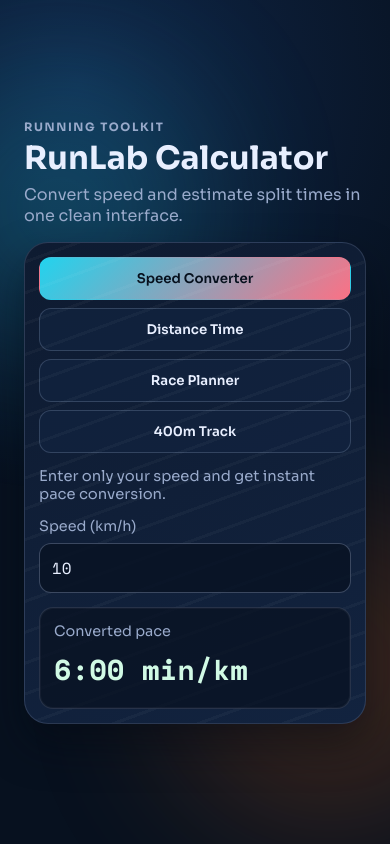
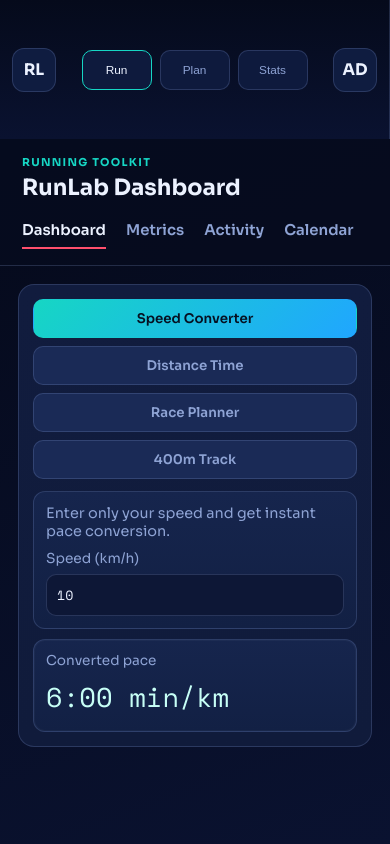
Before and after one commit to Adinamo/VC, a plain HTML site: page index.html in a window 390 px wide. Drawn offline with nearby package versions, Linux system fonts and the light colour scheme.

Commit message:
Redesign UI to COROS-style dashboard layout

```diff
--- a/index.html
+++ b/index.html
@@ -3,24 +3,40 @@
 <head>
   <meta charset="UTF-8" />
   <meta name="viewport" content="width=device-width, initial-scale=1.0" />
-  <title>RunLab Calculator</title>
+  <title>RunLab Dashboard</title>
   <link rel="preconnect" href="https://fonts.googleapis.com" />
   <link rel="preconnect" href="https://fonts.gstatic.com" crossorigin />
   <link href="https://fonts.googleapis.com/css2?family=Sora:wght@400;600;700&family=Space+Mono:wght@400;700&display=swap" rel="stylesheet" />
-  <link rel="stylesheet" href="style.css?v=20260212-5" />
+  <link rel="stylesheet" href="style.css?v=20260212-6" />
 </head>
 <body>
-  <div class="bg-glow bg-glow-1"></div>
-  <div class="bg-glow bg-glow-2"></div>
+  <div class="app-shell">
+    <aside class="sidebar">
+      <div class="brand">RL</div>
+      <nav class="side-nav" aria-label="Sidebar">
+        <button class="side-btn active" type="button">Run</button>
+        <button class="side-btn" type="button">Plan</button>
+        <button class="side-btn" type="button">Stats</button>
+      </nav>
+      <div class="side-user">AD</div>
+    </aside>
 
-  <main class="app">
-    <header class="hero">
+    <div class="main-area">
+      <header class="topbar">
+        <div class="title-wrap">
           <p class="kicker">running toolkit</p>
-      <h1>RunLab Calculator</h1>
-      <p>Convert speed and estimate split times in one clean interface.</p>
+          <h1>RunLab Dashboard</h1>
+        </div>
+        <nav class="top-nav" aria-label="Primary">
+          <a href="#" class="top-link active">Dashboard</a>
+          <a href="#" class="top-link">Metrics</a>
+          <a href="#" class="top-link">Activity</a>
+          <a href="#" class="top-link">Calendar</a>
+        </nav>
       </header>
 
-    <section class="panel">
+      <main class="content">
+        <section class="panel" data-theme="converter">
           <div class="tabs" role="tablist" aria-label="Calculator tabs">
             <button class="tab active" data-tab="converter" role="tab" aria-selected="true">Speed Converter</button>
             <button class="tab" data-tab="distance" role="tab" aria-selected="false">Distance Time</button>
@@ -29,26 +45,27 @@
           </div>
 
           <div id="converter" class="tab-panel active" role="tabpanel">
+            <div class="card">
               <p class="panel-note">Enter only your speed and get instant pace conversion.</p>
               <div class="field">
                 <label for="speed-input">Speed (km/h)</label>
                 <input id="speed-input" type="text" inputmode="decimal" value="10" />
               </div>
-
-        <div class="result-card">
+            </div>
+            <div class="card result-card">
               <p class="result-label">Converted pace</p>
               <p id="pace-output" class="result-value">6:00 min/km</p>
             </div>
           </div>
 
           <div id="distance" class="tab-panel" role="tabpanel" hidden>
+            <div class="card">
               <p class="panel-note">Pick distance and pace, then get your target finish time.</p>
               <div class="field">
                 <label for="distance-range">Distance (meters): <span id="distance-value">330</span>m</label>
                 <input id="distance-range" type="range" min="0" max="1000" step="10" value="330" />
                 <input id="distance-input" type="text" inputmode="numeric" value="330" />
               </div>
-
               <div class="pace-group">
                 <div class="field">
                   <label for="pace-minutes">Pace min/km (minutes)</label>
@@ -59,8 +76,8 @@
                   <input id="pace-seconds" type="text" inputmode="numeric" value="0" />
                 </div>
               </div>
-
-        <div class="result-card">
+            </div>
+            <div class="card result-card">
               <p class="result-label">Estimated time</p>
               <p id="time-output" class="result-value">1:19</p>
               <p id="time-output-detail" class="result-detail">Distance and pace summary appears here.</p>
@@ -68,8 +85,8 @@
           </div>
 
           <div id="race" class="tab-panel" role="tabpanel" hidden>
+            <div class="card">
               <p class="panel-note">Build your race strategy with one of the two planning modes.</p>
-
               <div class="field">
                 <label for="race-distance-km">Race distance (km)</label>
                 <input id="race-distance-km" type="text" inputmode="decimal" value="5" list="race-presets" />
@@ -85,7 +102,6 @@
                   <option value="42.2"></option>
                 </datalist>
               </div>
-
               <div class="field">
                 <label for="race-mode">Calculation mode</label>
                 <select id="race-mode">
@@ -93,7 +109,6 @@
                   <option value="pace-to-goal">Desired pace -> estimated goal time</option>
                 </select>
               </div>
-
               <p id="race-mode-note" class="mode-note">Enter your target finish time and see the pace you need.</p>
 
               <div id="goal-time-group" class="race-mode-panel pace-group">
@@ -121,8 +136,8 @@
                   <input id="target-pace-seconds" type="text" inputmode="numeric" value="0" />
                 </div>
               </div>
-
-        <div class="result-card">
+            </div>
+            <div class="card result-card">
               <p class="result-label">Race result</p>
               <p id="race-output" class="result-value">5:00 min/km</p>
               <p id="race-output-detail" class="result-detail">Required pace for 5km in 25:00.</p>
@@ -130,8 +145,8 @@
           </div>
 
           <div id="track" class="tab-panel" role="tabpanel" hidden>
-        <p class="panel-note">Simulate one 400m lap with split checkpoints at every 100m.</p>
-
+            <div class="card">
+              <p class="panel-note">Simulate one track workout with split checkpoints.</p>
               <div class="field">
                 <label for="track-distance">Target distance (meters)</label>
                 <input id="track-distance" type="text" inputmode="numeric" value="400" list="track-distance-presets" />
@@ -147,7 +162,6 @@
                   <option value="5000"></option>
                 </datalist>
               </div>
-
               <div class="pace-group">
                 <div class="field">
                   <label for="track-pace-minutes">Pace min/km (minutes)</label>
@@ -158,14 +172,15 @@
                   <input id="track-pace-seconds" type="text" inputmode="numeric" value="0" />
                 </div>
               </div>
+            </div>
 
-        <div class="result-card">
+            <div class="card result-card">
               <p class="result-label">Target result</p>
               <p id="track-lap-output" class="result-value">2:24</p>
               <p id="track-lap-detail" class="result-detail">Based on 6:00 min/km pace.</p>
             </div>
 
-        <div class="track-stage">
+            <div class="card track-stage">
               <svg id="track-svg" viewBox="0 0 520 260" role="img" aria-label="400m running track">
                 <g id="track-lanes">
                   <path class="track-lane" d="M 60 20 H 460 A 110 110 0 0 1 460 240 H 60 A 110 110 0 0 1 60 20 Z"></path>
@@ -183,7 +198,7 @@
                 <p class="result-label">Live simulation clock</p>
                 <p id="track-live-time" class="result-value">0:00.0</p>
                 <button id="track-start-btn" type="button">Start Animation</button>
-            <p class="result-detail">Animation is accelerated so you can see splits quickly.</p>
+                <p class="result-detail">Animation is accelerated so you can read splits quickly.</p>
               </div>
             </div>
 
@@ -191,7 +206,9 @@
           </div>
         </section>
       </main>
+    </div>
+  </div>
 
-  <script src="script.js?v=20260212-5"></script>
+  <script src="script.js?v=20260212-6"></script>
 </body>
 </html>
--- a/style.css
+++ b/style.css
@@ -1,13 +1,14 @@
 :root {
-  --bg: #07111f;
-  --panel: #0e1b31;
-  --panel-soft: #12233f;
-  --text: #e8efff;
-  --muted: #99aacb;
-  --accent: #22d3ee;
-  --accent-2: #f97316;
-  --ok: #34d399;
-  --shadow: 0 20px 40px rgba(4, 10, 20, 0.5);
+  --bg: #060b1f;
+  --bg-soft: #0b1430;
+  --panel: #111c3e;
+  --card: #16254d;
+  --line: rgba(136, 160, 216, 0.22);
+  --text: #ecf2ff;
+  --muted: #8ea3d4;
+  --theme-accent: #16d6c4;
+  --theme-accent-2: #20a6ff;
+  --theme-highlight: #c7fff6;
 }
 
 * {
@@ -19,178 +20,202 @@ body {
   min-height: 100vh;
   font-family: "Sora", sans-serif;
   color: var(--text);
-  background: radial-gradient(circle at 20% 10%, #10274a 0%, var(--bg) 50%),
-    linear-gradient(160deg, #07111f 0%, #0d1a2e 100%);
+  background: linear-gradient(160deg, #040817 0%, #0a1230 100%);
+}
+
+.app-shell {
+  min-height: 100vh;
+  display: grid;
+  grid-template-columns: 72px 1fr;
+}
+
+.sidebar {
+  background: linear-gradient(180deg, #050a1b 0%, #0a1230 100%);
+  border-right: 1px solid var(--line);
+  display: grid;
+  grid-template-rows: auto 1fr auto;
+  padding: 12px 10px;
+  gap: 18px;
+}
+
+.brand,
+.side-user {
+  width: 44px;
+  height: 44px;
+  border-radius: 12px;
   display: grid;
   place-items: center;
-  padding: 24px;
-  overflow-x: hidden;
+  font-weight: 700;
+  margin: 0 auto;
+  background: #0f1c40;
+  border: 1px solid var(--line);
 }
 
-.bg-glow {
-  position: fixed;
-  border-radius: 999px;
-  filter: blur(80px);
-  opacity: 0.22;
-  pointer-events: none;
+.side-nav {
+  display: grid;
+  gap: 10px;
+  align-content: start;
 }
 
-.bg-glow-1 {
-  width: 280px;
-  height: 280px;
-  background: #22d3ee;
-  left: -80px;
-  top: 8%;
+.side-btn {
+  border: 1px solid var(--line);
+  background: #0e1a3d;
+  color: var(--muted);
+  border-radius: 10px;
+  height: 40px;
+  font-size: 0.74rem;
+  cursor: pointer;
 }
 
-.bg-glow-2 {
-  width: 320px;
-  height: 320px;
-  background: #f97316;
-  right: -100px;
-  bottom: 2%;
+.side-btn.active {
+  color: var(--text);
+  border-color: var(--theme-accent);
 }
 
-.app {
-  width: min(760px, 100%);
-  position: relative;
-  z-index: 1;
+.main-area {
+  display: grid;
+  grid-template-rows: auto 1fr;
 }
 
-.hero {
-  margin-bottom: 16px;
-  animation: rise 0.5s ease;
+.topbar {
+  border-bottom: 1px solid var(--line);
+  padding: 16px 22px;
+  display: grid;
+  grid-template-columns: auto 1fr;
+  gap: 20px;
+  align-items: end;
+  background: rgba(6, 12, 31, 0.9);
 }
 
 .kicker {
   margin: 0;
   text-transform: uppercase;
-  letter-spacing: 0.14em;
-  color: var(--accent);
-  font-size: 0.72rem;
+  letter-spacing: 0.12em;
+  font-size: 0.68rem;
+  color: var(--theme-accent);
   font-weight: 700;
 }
 
-.hero h1 {
-  margin: 8px 0;
-  font-size: clamp(2rem, 6vw, 3.2rem);
-  line-height: 1.05;
+.title-wrap h1 {
+  margin: 4px 0 0;
+  font-size: 1.4rem;
 }
 
-.hero p {
-  margin: 0;
+.top-nav {
+  justify-self: end;
+  display: flex;
+  gap: 20px;
+  flex-wrap: wrap;
+}
+
+.top-link {
   color: var(--muted);
+  text-decoration: none;
+  font-weight: 600;
+  font-size: 0.93rem;
+  padding-bottom: 8px;
+  border-bottom: 2px solid transparent;
+}
+
+.top-link.active {
+  color: var(--text);
+  border-bottom-color: #ff4f6d;
+}
+
+.content {
+  padding: 18px;
 }
 
 .panel {
-  --theme-accent: #22d3ee;
-  --theme-accent-2: #f97316;
-  --theme-highlight: #d1fae5;
-  position: relative;
-  background: linear-gradient(155deg, var(--panel) 0%, var(--panel-soft) 100%);
-  border: 1px solid rgba(153, 170, 203, 0.2);
-  border-radius: 24px;
-  padding: 18px;
-  box-shadow: var(--shadow);
-  animation: rise 0.7s ease;
-  overflow: hidden;
-}
-
-.panel::before {
-  content: "";
-  position: absolute;
-  inset: 0;
-  pointer-events: none;
-  background:
-    repeating-linear-gradient(
-      -20deg,
-      transparent 0 26px,
-      rgba(255, 255, 255, 0.03) 26px 29px
-    );
+  --theme-accent: #16d6c4;
+  --theme-accent-2: #20a6ff;
+  --theme-highlight: #c7fff6;
+  background: linear-gradient(180deg, var(--panel), #101b3b);
+  border: 1px solid var(--line);
+  border-radius: 16px;
+  padding: 14px;
 }
 
 .tabs {
   display: grid;
   grid-template-columns: repeat(4, minmax(0, 1fr));
   gap: 8px;
-  margin-bottom: 14px;
+  margin-bottom: 12px;
 }
 
 .tab {
-  border: 1px solid rgba(153, 170, 203, 0.25);
-  background: rgba(18, 35, 63, 0.75);
-  color: var(--text);
-  border-radius: 12px;
-  padding: 12px;
+  border: 1px solid var(--line);
+  background: #1a2a56;
+  color: var(--muted);
+  border-radius: 10px;
+  padding: 10px;
   font-family: inherit;
   font-weight: 600;
   cursor: pointer;
-  transition: transform 0.2s ease, border-color 0.2s ease;
-}
-
-.tab:hover {
-  transform: translateY(-1px);
-  border-color: var(--theme-accent);
 }
 
 .tab.active {
+  color: #061122;
   border-color: transparent;
   background: linear-gradient(135deg, var(--theme-accent), var(--theme-accent-2));
-  color: #06101d;
 }
 
 .tab-panel {
-  position: relative;
   display: grid;
-  gap: 14px;
-  z-index: 1;
+  grid-template-columns: 1fr;
+  gap: 10px;
 }
 
-.tab-panel[hidden] {
+.tab-panel[hidden],
+.race-mode-panel[hidden] {
   display: none;
 }
 
-.panel-note {
-  margin: 0;
-  color: var(--muted);
-  font-size: 0.92rem;
+.card {
+  background: linear-gradient(180deg, var(--card), #122044);
+  border: 1px solid var(--line);
+  border-radius: 12px;
+  padding: 12px;
 }
 
+.panel-note,
+.mode-note,
+label,
+.result-detail,
+.result-label,
+.split-item span {
+  color: var(--muted);
+}
+
+.panel-note,
 .mode-note {
-  margin: 0;
-  padding: 10px 12px;
-  border-radius: 10px;
-  background: rgba(8, 18, 34, 0.6);
-  border: 1px solid rgba(153, 170, 203, 0.25);
-  color: var(--muted);
-  font-size: 0.88rem;
+  margin: 0 0 10px;
+  font-size: 0.9rem;
 }
 
 .field {
   display: grid;
-  gap: 8px;
+  gap: 7px;
 }
 
 label {
-  color: var(--muted);
-  font-size: 0.9rem;
+  font-size: 0.86rem;
 }
 
 input[type="text"],
-input[type="range"],
-select {
+select,
+input[type="range"] {
   width: 100%;
 }
 
 input[type="text"],
 select {
-  background: rgba(8, 18, 34, 0.8);
+  background: #0d1736;
   color: var(--text);
-  border: 1px solid rgba(153, 170, 203, 0.35);
-  border-radius: 12px;
-  padding: 12px;
+  border: 1px solid var(--line);
+  border-radius: 10px;
+  padding: 10px;
   font-family: "Space Mono", monospace;
-  font-size: 1rem;
 }
 
 input[type="range"] {
@@ -200,59 +225,49 @@ input[type="range"] {
 .pace-group {
   display: grid;
   grid-template-columns: 1fr 1fr;
-  gap: 10px;
+  gap: 8px;
 }
 
 .race-mode-panel {
+  margin-top: 8px;
+  background: #0f1a3a;
+  border: 1px dashed var(--line);
+  border-radius: 10px;
   padding: 10px;
-  border-radius: 12px;
-  border: 1px dashed rgba(153, 170, 203, 0.28);
-  background: rgba(8, 18, 34, 0.35);
-}
-
-.race-mode-panel[hidden] {
-  display: none;
 }
 
 .result-card {
-  background: rgba(8, 18, 34, 0.75);
-  border: 1px solid rgba(153, 170, 203, 0.2);
-  border-radius: 14px;
-  padding: 14px;
-  box-shadow: inset 0 0 0 1px rgba(255, 255, 255, 0.04);
+  box-shadow: inset 0 0 0 1px rgba(255, 255, 255, 0.03);
 }
 
 .result-label {
   margin: 0;
-  color: var(--muted);
-  font-size: 0.9rem;
+  font-size: 0.85rem;
 }
 
 .result-value {
-  margin: 8px 0 4px;
+  margin: 8px 0 2px;
   font-family: "Space Mono", monospace;
-  font-size: clamp(1.8rem, 6vw, 2.8rem);
-  font-weight: 700;
+  font-size: clamp(1.7rem, 5vw, 2.4rem);
   color: var(--theme-highlight);
 }
 
 .result-detail {
   margin: 0;
-  color: var(--muted);
 }
 
 .track-stage {
   display: grid;
   grid-template-columns: 1.2fr 1fr;
-  gap: 12px;
+  gap: 10px;
 }
 
 #track-svg {
   width: 100%;
-  border-radius: 16px;
+  border-radius: 14px;
   background: radial-gradient(circle at 50% 50%, #14532d 0%, #0f3f24 42%, #0c2f1a 100%);
-  border: 1px solid rgba(153, 170, 203, 0.2);
-  padding: 10px;
+  border: 1px solid var(--line);
+  padding: 8px;
 }
 
 .track-lane {
@@ -263,7 +278,7 @@ input[type="range"] {
 
 #track-path {
   fill: none;
-  stroke: rgba(255, 255, 255, 0);
+  stroke: transparent;
   stroke-width: 2;
 }
 
@@ -288,28 +303,24 @@ input[type="range"] {
 }
 
 .track-live {
-  background: rgba(8, 18, 34, 0.55);
-  border: 1px solid rgba(153, 170, 203, 0.2);
-  border-radius: 12px;
-  padding: 12px;
+  background: #101b3c;
+  border: 1px solid var(--line);
+  border-radius: 10px;
+  padding: 10px;
   display: grid;
-  gap: 8px;
+  gap: 7px;
   align-content: start;
 }
 
 #track-start-btn {
   border: 0;
   border-radius: 10px;
-  padding: 10px 12px;
+  padding: 10px;
   font-family: inherit;
   font-weight: 700;
-  color: #06101d;
+  color: #061122;
   background: linear-gradient(135deg, var(--theme-accent), var(--theme-accent-2));
   cursor: pointer;
-}
-
-#track-start-btn:hover {
-  transform: translateY(-1px);
 }
 
 .split-grid {
@@ -319,73 +330,33 @@ input[type="range"] {
 }
 
 .split-item {
-  border: 1px solid rgba(153, 170, 203, 0.25);
+  border: 1px solid var(--line);
   border-radius: 10px;
-  background: rgba(8, 18, 34, 0.45);
+  background: #0f1a3a;
   padding: 10px;
   display: grid;
   gap: 6px;
 }
 
-.split-item span {
-  color: var(--muted);
-  font-size: 0.82rem;
-}
-
 .split-item strong {
   font-family: "Space Mono", monospace;
-  color: #f8fafc;
+  color: var(--text);
 }
 
 .split-item.reached {
   border-color: var(--theme-accent);
-  box-shadow: 0 0 0 1px rgba(255, 255, 255, 0.18) inset;
-}
-
-@keyframes rise {
-  from {
-    opacity: 0;
-    transform: translateY(8px);
-  }
-
-  to {
-    opacity: 1;
-    transform: translateY(0);
-  }
-}
-
-@media (max-width: 620px) {
-  .panel {
-    padding: 14px;
-  }
-
-  .tabs {
-    grid-template-columns: 1fr;
-  }
-
-  .pace-group {
-    grid-template-columns: 1fr;
-  }
-
-  .track-stage {
-    grid-template-columns: 1fr;
-  }
-
-  .split-grid {
-    grid-template-columns: 1fr 1fr;
-  }
 }
 
 .panel[data-theme="converter"] {
-  --theme-accent: #22d3ee;
-  --theme-accent-2: #fb7185;
-  --theme-highlight: #d1fae5;
+  --theme-accent: #16d6c4;
+  --theme-accent-2: #20a6ff;
+  --theme-highlight: #c7fff6;
 }
 
 .panel[data-theme="distance"] {
   --theme-accent: #facc15;
   --theme-accent-2: #22c55e;
-  --theme-highlight: #ecfccb;
+  --theme-highlight: #f7fee7;
 }
 
 .panel[data-theme="race"] {
@@ -399,3 +370,48 @@ input[type="range"] {
   --theme-accent-2: #06b6d4;
   --theme-highlight: #dcfce7;
 }
+
+@media (max-width: 980px) {
+  .topbar {
+    grid-template-columns: 1fr;
+    align-items: start;
+  }
+
+  .top-nav {
+    justify-self: start;
+  }
+
+  .tabs {
+    grid-template-columns: repeat(2, minmax(0, 1fr));
+  }
+}
+
+@media (max-width: 760px) {
+  .app-shell {
+    grid-template-columns: 1fr;
+  }
+
+  .sidebar {
+    grid-template-columns: auto 1fr auto;
+    grid-template-rows: 1fr;
+    align-items: center;
+    gap: 10px;
+    padding: 8px 12px;
+  }
+
+  .side-nav {
+    display: flex;
+    gap: 8px;
+    justify-content: center;
+  }
+
+  .side-btn {
+    width: 70px;
+  }
+
+  .tabs,
+  .pace-group,
+  .track-stage {
+    grid-template-columns: 1fr;
+  }
+}
```
Lines whose indentation alone changed are shown as unchanged.
